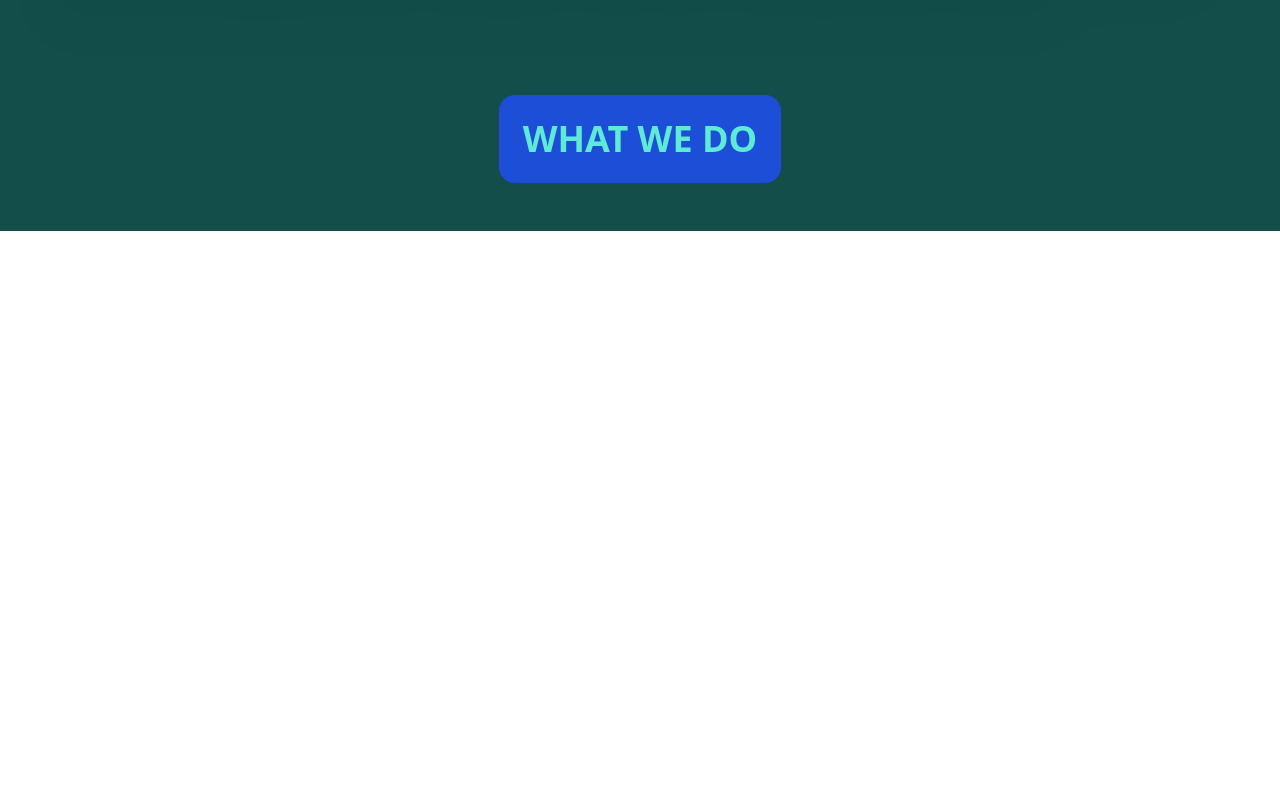
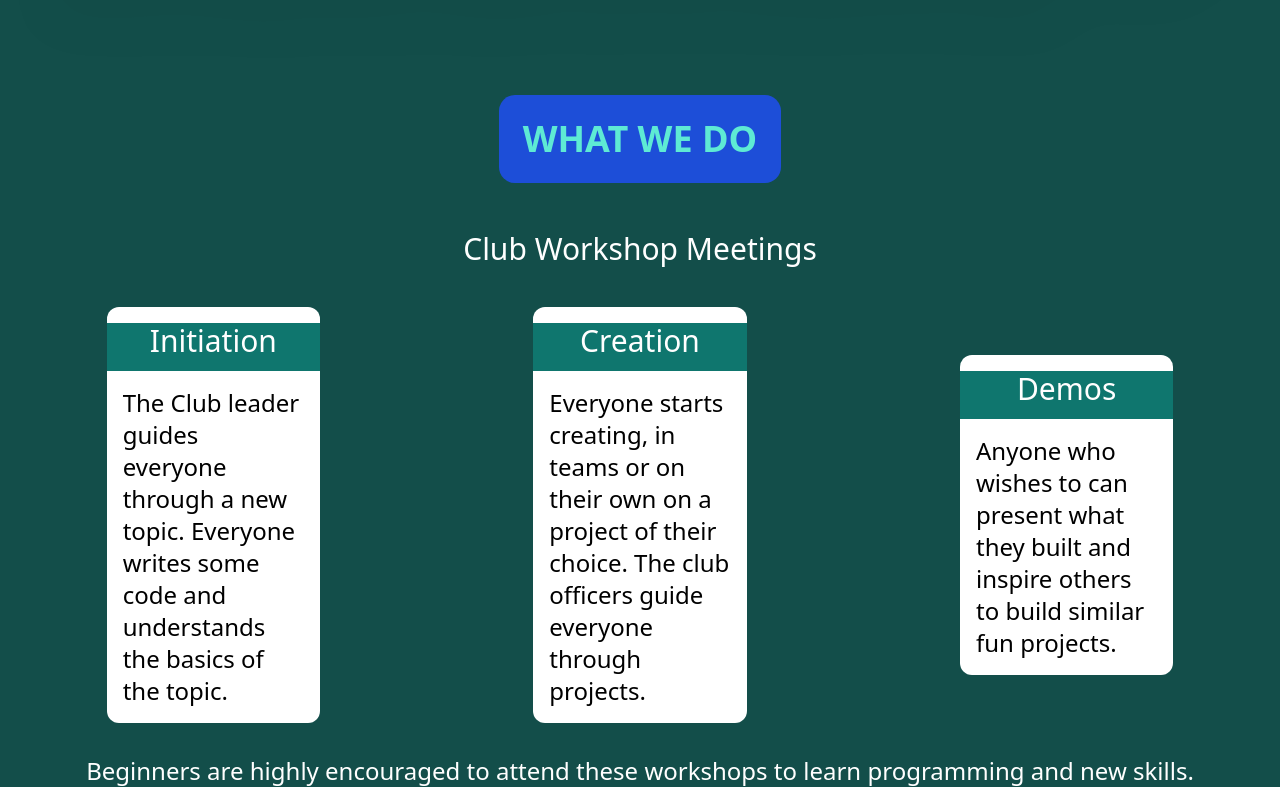
Before and after one commit to renaissancedog/rrcsclub, a SvelteKit app: page / in a window 1280 px wide. Shown: the part 1673-2460 px from the top of the page. Before the commit the page ends 1904 px from the top, so only its background shows below. Built offline with nearby package versions, Linux system fonts and the light colour scheme.

Commit message:
add another section

```diff
--- a/src/routes/+page.svelte
+++ b/src/routes/+page.svelte
@@ -8,7 +8,7 @@
 
 <html lang="en">
 <!-- <script defer data-domain="rrcsclub.vercel.app" src="https://plausible.io/js/plausible.js"></script> -->
-<title>Ronald Reagan High School Computer Science Club</title>
+<title>Reagan HS Computer Science Club</title>
 <meta name='description' content='The home page for the Ronald Reagan High School Computer Science club. We are a club for creative coding and Computer Science exploration. Join us to gain pratical experience in Computer Science and serve the community while having tons of fun!'/>
 <link rel='preconnect' href='https://fonts.gstatic.com' />
 <div class="bg-white flex flex-col justify-center items-center w-screen">
@@ -26,10 +26,10 @@
       .
       <div class="text-xl flex flex-col sm:flex-row items-center justify-center">
         <div class="flex justify-center items-center h-28 w-full sm:w-60 my-4 sm:my-8 mx-4 sm:mx-12 rounded-lg cursor-pointer uppercase text-white text-center bg-gray-800 bg-contain bg-no-repeat">
-          <h1 class="text-3xl text-center ApplyText">Apply</h1>
+          <a href={apply_link} class="text-3xl text-center ApplyText">Apply</a>
         </div>
         <div class="flex justify-center items-center h-28 w-full sm:w-60 my-4 sm:my-8 mx-4 sm:mx-12 rounded-lg cursor-pointer uppercase text-white text-center bg-gray-800 bg-contain bg-no-repeat">
-          <h1 class="text-3xl text-center ContactText">Contact</h1>
+          <a href={contact_link} class="text-3xl text-center ContactText">Contact</a>
         </div>
       </div>
     </section>
@@ -52,53 +52,46 @@
       </section>
       <h1 class="rounded-2xl m-12 p-6 text-4xl text-teal-300 uppercase font-black bg-blue-700">What we do</h1>
 
-      <!-- <section class={styles.section}>
-        <h1 class={styles.sectionSubtitle}>Club Workshop Meetings</h1>
-        <section id={styles.cardSection}>
-          <div class={styles.card}>
-            <h2 class='Initiation'>Initiation</h2>
-            <p class='InitiationText'>
+      <section class="items-center justify-center w-screen">
+        <h1 class="text-white text-3xl text-center pb-8">Club Workshop Meetings</h1>
+        <section class="flex flex-col md:flex-row items-center justify-around w-full">
+          <div class="bg-white mt-2 rounded-xl w-full md:w-1/6">
+            <h2 class='my-4 h-12 text-center text-3xl text-white bg-teal-700'>Initiation</h2>
+            <p class='m-4 text-2xl'>
               The Club leader guides everyone through a new topic. Everyone
               writes some code and understands the basics of the topic.
             </p>
           </div>
-          <div class={styles.card}>
-            <h2 class='Creation'>Creation</h2>
-            <p class='CreationText'>
-              Everyone starts <br />
-              creating, in teams or on <br />
+          <div class="bg-white mt-2 rounded-xl w-full md:w-1/6">
+            <h2 class='my-4 h-12 text-center text-3xl text-white bg-teal-700'>Creation</h2>
+            <p class='m-4 text-2xl'>
+              Everyone starts
+              creating, in teams or on
               their own on a project
-              <br /> of their choice. The club <br />
-              officers guide everyone <br />
+              of their choice. The club
+              officers guide everyone
               through projects.
             </p>
           </div>
-          <div class={styles.card}>
-            <h2>Demos</h2>
-            <p class='DemoText'>
+          <div class="bg-white mt-2 rounded-xl w-full md:w-1/6">
+            <h2 class="my-4 h-12 text-center text-3xl text-white bg-teal-700">Demos</h2>
+            <p class='m-4 text-2xl'>
               Anyone who wishes to
-              <br /> can present what they
-              <br /> built and inspire others <br />
-              to build similar fun <br />
+              can present what they
+              built and inspire others
+              to build similar fun
               projects.
             </p>
           </div>
         </section>
-        <p class={styles.bodyText} id={styles.centerText}>
+        <p class="text-2xl pt-8 text-white font-light text-center">
           Beginners are highly encouraged to attend these workshops to learn
           programming and new skills.
           <br />
-          Check out the current uploaded{" "}
-          <span
-          class={styles.link}
-          onClick={() => window.open("workshops", "_self")}>
-          WORKSHOPS
-        </span>{" "}
-        .
       </p>
     </section>
-    <div id={styles.greenDivider}></div>
-    <section class={styles.section}>
+    <div class="bg-teal-300 w-screen"></div>
+    <!-- <section class={styles.section}>
       <h1 class={styles.sectionSubtitle} id={styles.beyondSubtitle}>
         Beyond Meetings
       </h1>
```
